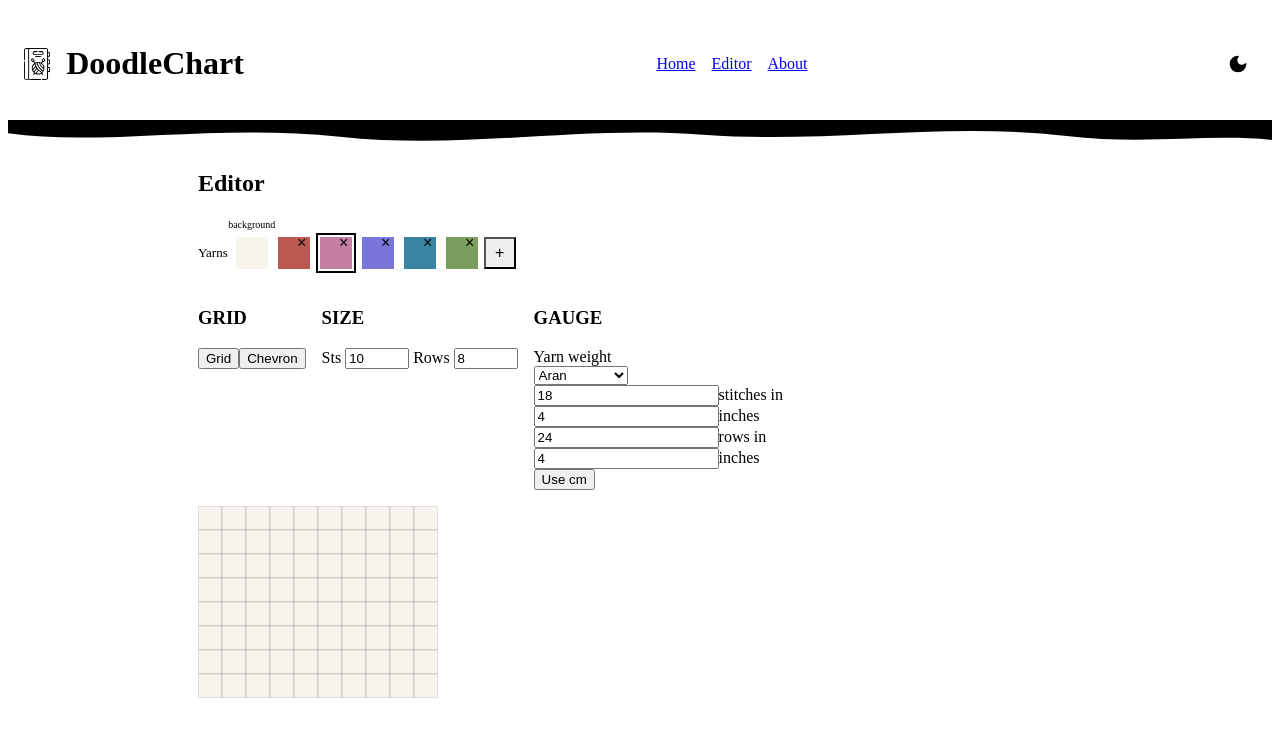
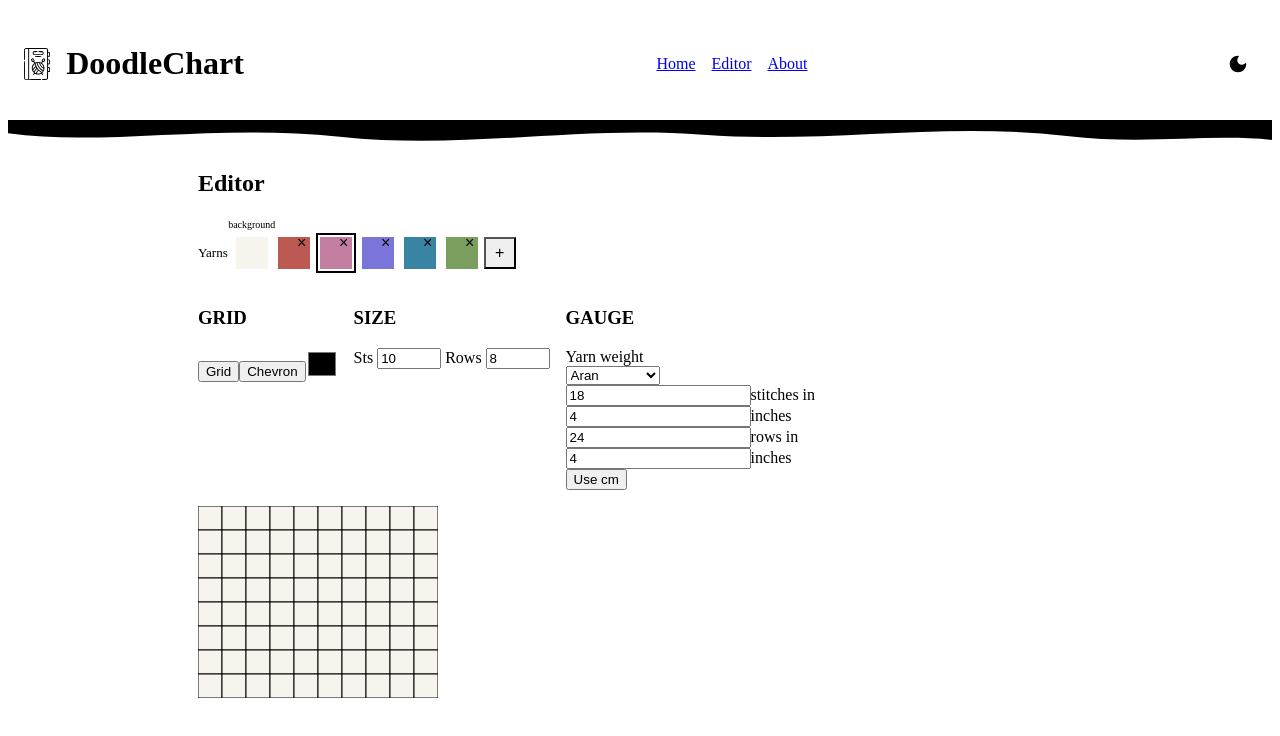
Before and after one commit to nathandallas/doodlechart, a Vue app: page /editor in a window 1280 px wide. Shown: the top 736 px of the page. Built offline with nearby package versions, Linux system fonts and the light colour scheme; the HTML template or start-up script is replaced by a standard one.

Commit message:
added option to change grid color

```diff
--- a/src/components/ChartCanvas.vue
+++ b/src/components/ChartCanvas.vue
@@ -61,7 +61,7 @@ function handlePointerUp() {
           :key="c"
           :points="stitchPoints(c, r)"
           :fill="chart.palette[colorIndex]"
-          stroke="rgba(0,0,0,0.15)"
+          :stroke="chart.gridColor"
         />
       </template>
     </template>
@@ -75,7 +75,7 @@ function handlePointerUp() {
           :width="CELL_SIZE"
           :height="CELL_SIZE"
           :fill="chart.palette[colorIndex]"
-          stroke="rgba(0,0,0,0.15)"
+          :stroke="chart.gridColor"
         />
       </template>
     </template>
--- a/src/components/SettingsPanel.vue
+++ b/src/components/SettingsPanel.vue
@@ -6,7 +6,7 @@ defineProps({
   mode: { type: String, required: true },
 })
 
-const emit = defineEmits(['update-mode', 'resize'])
+const emit = defineEmits(['update-mode', 'resize', 'update-grid-color'])
 
 function applySize(cols, rows) {
   emit('resize', { cols: Number(cols), rows: Number(rows) })
@@ -32,6 +32,13 @@ function applySize(cols, rows) {
         >
           Chevron
         </button>
+        <input
+          type="color"
+          class="swatch"
+          :value="chart.gridColor"
+          :aria-label="'Grid Color'"
+          @input="emit('update-grid-color', $event.target.value)"
+        />
       </div>
     </div>
 
@@ -74,4 +81,17 @@ function applySize(cols, rows) {
   gap: 16px;
   margin-bottom: 16px;
 }
+
+.options {
+  position: relative;
+}
+.swatch {
+  width: 32px;
+  height: 32px;
+  padding: 0;
+  border: none;
+  cursor: pointer;
+  appearance: none;
+  background: none;
+}
 </style>
--- a/src/engine/chart.js
+++ b/src/engine/chart.js
@@ -3,6 +3,7 @@ export function createChart(cols, rows) {
     cols,
     rows,
     palette: ['#F7F4EE', '#bc5953', '#c47fa0', '#7b75da', '#3984a3', '#7a9e5e'],
+    gridColor: '#000000',
     cells: Array.from({ length: rows }, () => Array.from({ length: cols }, () => 0)),
   }
 }
--- a/src/views/EditorView.vue
+++ b/src/views/EditorView.vue
@@ -14,8 +14,13 @@ function onPaint({ row, col }) {
   setCell(chart, row, col, currentColor.value)
 }
 
+// --- grid ---
 function onResize({ cols, rows }) {
   resizeChart(chart, cols, rows)
+}
+
+function updateGridColor(color) {
+  chart.gridColor = color
 }
 
 // --- palette ---
@@ -55,6 +60,7 @@ function onRemoveColor(index) {
       :mode="canvasMode"
       @update-mode="canvasMode = $event"
       @resize="onResize"
+      @update-grid-color="updateGridColor"
     />
     <ChartCanvas :chart="chart" :mode="canvasMode" @paint="onPaint" />
   </div>
```
